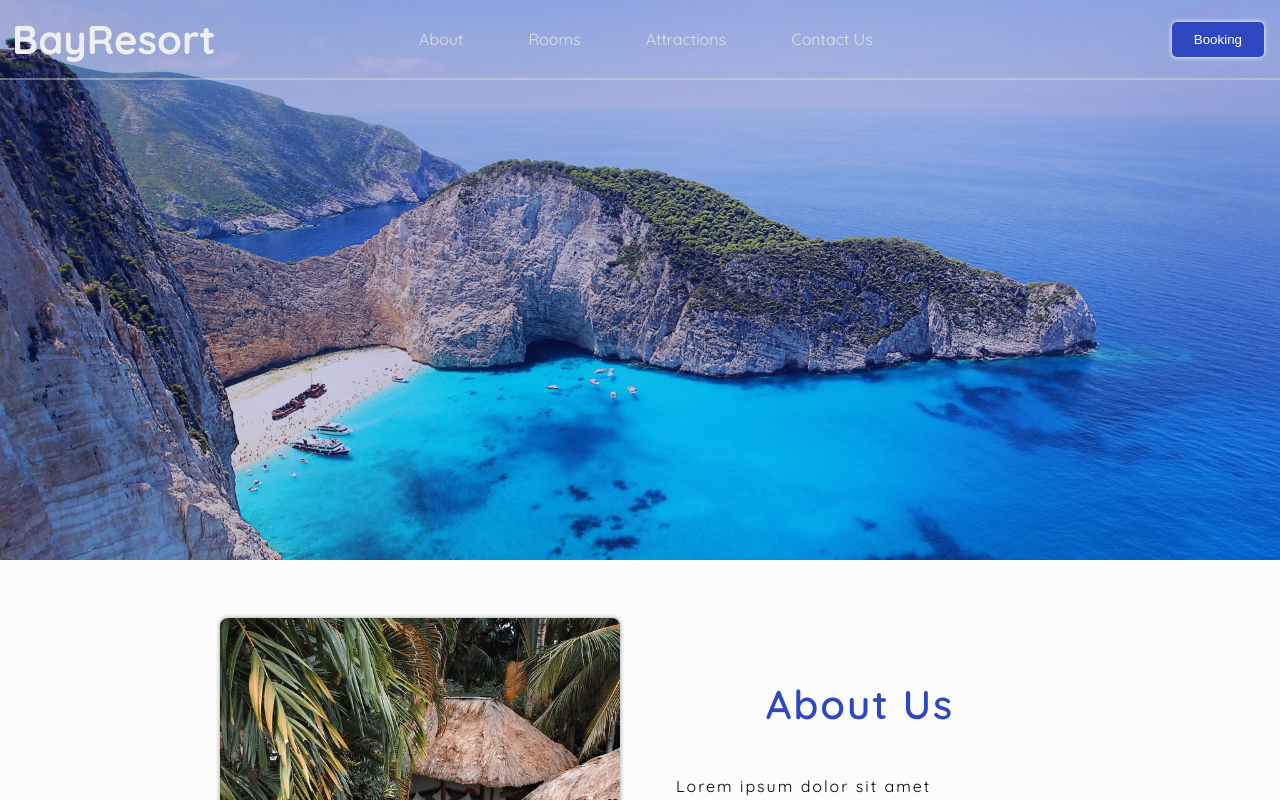
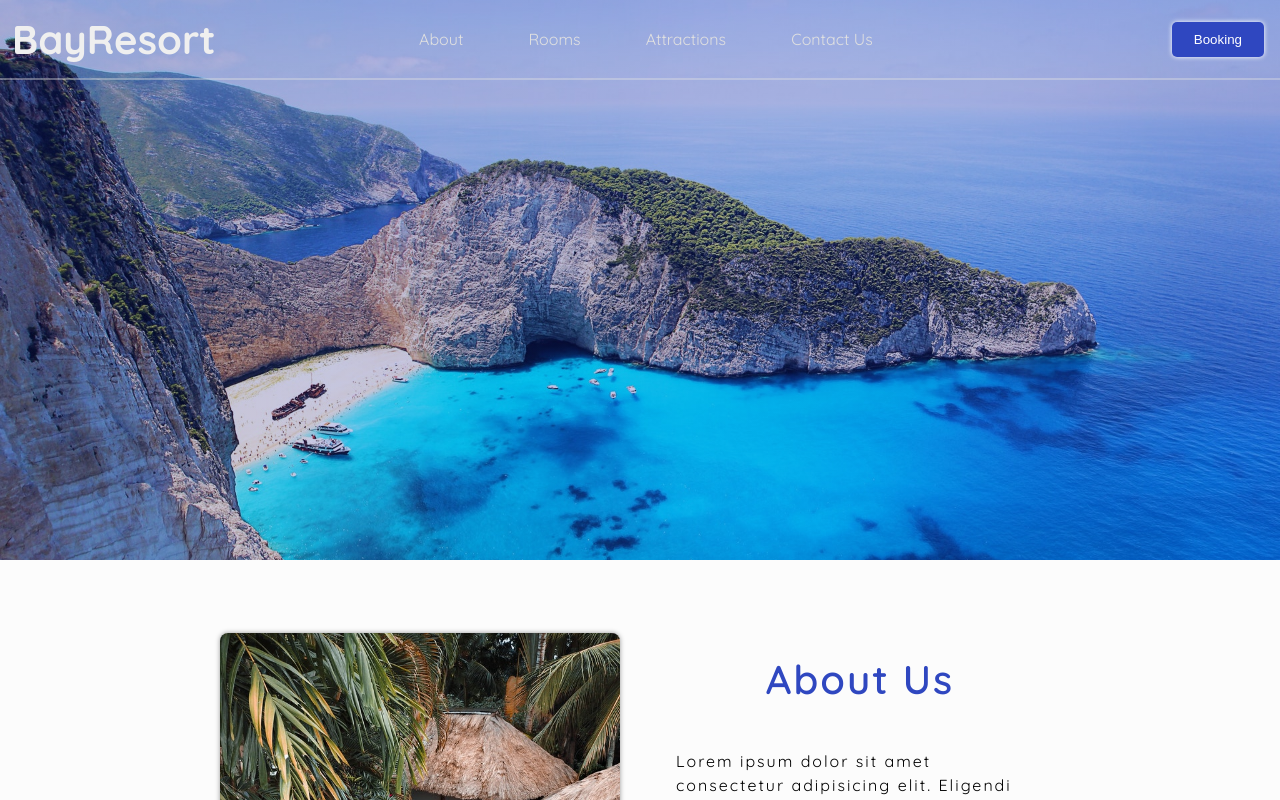
Before and after one commit to fidsta1990/bayresort, a React (Create React App) app: page /about in a window 1280 px wide. Shown: the top 800 px of the page. Built offline with nearby package versions, Linux system fonts and the light colour scheme.

Commit message:
removed title class on Bio component and adjusted styling

```diff
--- a/src/components/aboutSection/bio/Bio.jsx
+++ b/src/components/aboutSection/bio/Bio.jsx
@@ -15,7 +15,7 @@ const Explore = () => {
       <BioS.Container>
         <img src={capture} alt="resort capture" className="capture" />
         <BioS.Info>
-          <BioS.Title className="title">About Us</BioS.Title>
+          <BioS.Title >About Us</BioS.Title>
           <p>
             Lorem ipsum dolor sit amet consectetur adipisicing elit. Eligendi
             veniam nisi cum.
--- a/src/components/aboutSection/bio/bioS.js
+++ b/src/components/aboutSection/bio/bioS.js
@@ -84,8 +84,18 @@ export const Title = styled.div`
   letter-spacing: 2px;
   font-size: 3.2rem;
   margin: 0 0 2.4rem 0;
+  width: 100%;
+  line-height: 1.5;
+  text-align: center;
+
   @media (min-width: 768px) {
     font-size: 4rem;
+  }
+
+  @media (max-width: 736px) and (max-height: 414px) {
+    .title {
+      padding: 1.6rem 0rem;
+    }
   }
 `;
 
```
